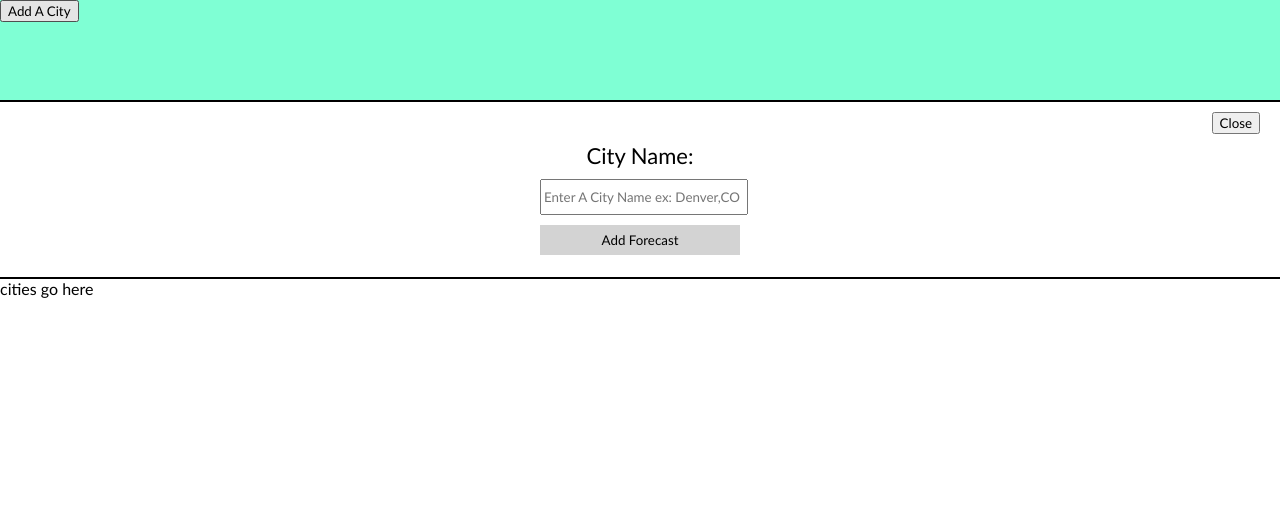
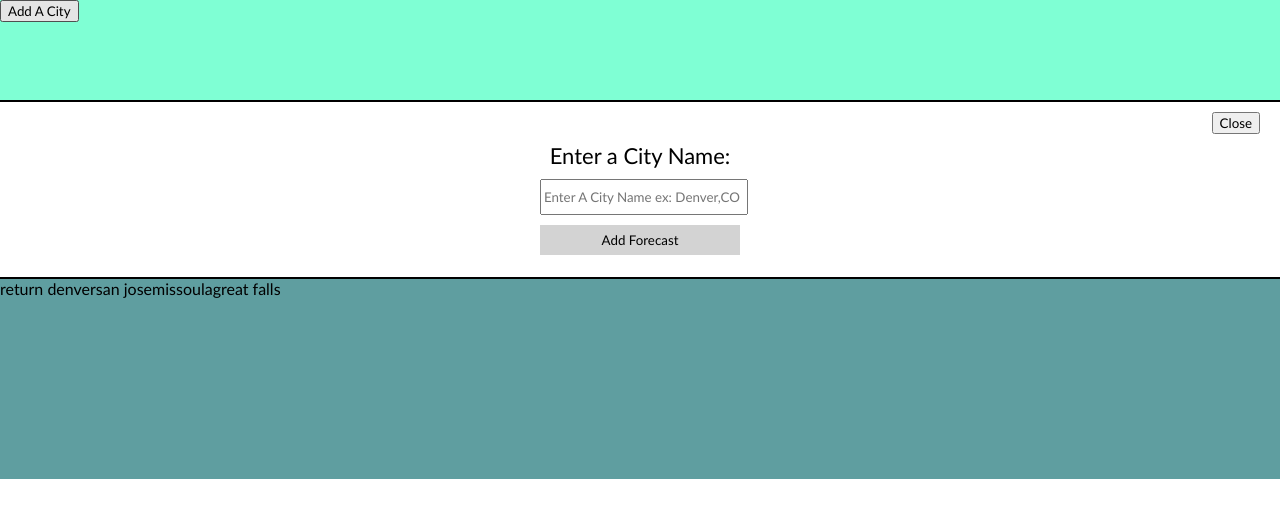
Before and after one commit to noahaklem/weather-watcher-frontend, a React (Create React App) app: page / in a window 1280 px wide. Shown: the top 518 px of the page. Built offline with nearby package versions, Linux system fonts and the light colour scheme.

Commit message:
refactor city and city card

```diff
--- a/src/App.js
+++ b/src/App.js
@@ -14,7 +14,7 @@ class App extends Component {
       isLoggedIn: false,
       showForm: true,
       city: '',
-      cities: [],
+      cities: ["denver", "san jose", "missoula", "great falls"],
       forecasts: []
     }
     this.handleOnToggle = this.handleOnToggle.bind(this);
@@ -38,9 +38,8 @@ class App extends Component {
     // this.addForecast(city);
     this.setState( previousState => {
       return {
-        ...previousState,
         city: '',
-        cities: [city]
+        cities: [...previousState.cities, city]
       }
     })
     console.log(this.state)
@@ -75,7 +74,7 @@ class App extends Component {
       <>
         <Navigation onClick={ this.handleOnToggle }/>
         <NewCityForm showForm={ this.state.showForm } onClick={ this.handleOnToggle } onSubmit={ this.handleOnSubmit } onChange={ this.handleOnChange }/>
-        <Cities />
+        <Cities cities={ this.state.cities }/>
       </>
 
       // <div className='app'>
--- a/src/components/container/ForecastContainer.js
+++ b/src/components/container/ForecastContainer.js
@@ -1,10 +1,9 @@
 import React from "react";
-import City from '../presentational/City'
 
 const ForecastContainer = ({forecasts}) => (
   <div className="forecast-container">
-    <City forecast={ forecasts } />
+    {/* <City forecast={ forecasts } /> */}
   </div>
-)
+);
 
 export default ForecastContainer;
--- a/src/components/container/NavigationContainer.js
+++ b/src/components/container/NavigationContainer.js
@@ -1,20 +1,19 @@
 import React from "react";
 import { NavLink } from "react-router-dom";
 import AddCity from "../presentational/AddCity";
-import SignUp from "../presentational/SignUp";
-import SignIn from "../presentational/Login";
+
 
 class NavigationContainer extends React.Component {
   render() {
     return (
       <div className="navigation-container">
-        <NavLink to="/signup" exact onSubmit={ this.props.onSubmit }>
+        {/* <NavLink to="/signup" exact onSubmit={ this.props.onSubmit }>
           Sign Up |
         </NavLink>
         <NavLink to="/login" exact >
           | Login
         </NavLink>
-        <AddCity onClick={ this.props.onClick }/>
+        <AddCity onClick={ this.props.onClick }/> */}
       </div>
     )
   }
--- a/src/components/presentational/Cities.js
+++ b/src/components/presentational/Cities.js
@@ -1,7 +1,9 @@
-function Cities() {
+import CityCard from "./CityCard";
+
+function Cities({ cities }) {
   return (
-    <section>
-      <p>cities go here</p>
+    <section className="cities-container">
+      return { cities }
     </section>
   )
 }
--- a/src/components/presentational/City.js
+++ /dev/null
@@ -1,13 +0,0 @@
-import React from 'react';
-import CityName from './CityName';
-import Forecast from './Forecast';
-
-const City = ({forecasts}) => (
-  <div className="city-container">
-    <CityName forecasts={ forecasts } />
-    <Forecast forecasts={ forecasts } />
-  </div>
-
-)
-
-export default City;
--- /dev/null
+++ b/src/components/presentational/CityCard.js
@@ -0,0 +1,9 @@
+function CityCard(city) {
+  return (
+    <div className="city-card">
+      This is a city
+    </div>
+  )
+}
+
+export default CityCard;
--- a/src/components/presentational/Navigation.js
+++ b/src/components/presentational/Navigation.js
@@ -1,7 +1,6 @@
 import { NavLink } from "react-router-dom";
 import Button from './Button';
-import SignUp from "./SignUp";
-import Login from "./Login";
+
 
 function Navigation({ onClick }) {
   return (
--- a/src/components/presentational/NewCityForm.js
+++ b/src/components/presentational/NewCityForm.js
@@ -11,7 +11,7 @@ function NewCityForm(props) {
         Close
       </button>
       <form className="add-new-city-form" onSubmit={ props.onSubmit } >
-        <label htmlFor='city_name'>City Name:</label>
+        <label htmlFor='city_name'>Enter a City Name:</label>
         <input
           type="text"
           name="city"
--- a/src/index.css
+++ b/src/index.css
@@ -60,3 +60,8 @@
 .add-new-city-form input[type=submit]:hover {
   background-color: lightgreen;
 }
+
+.cities-container {
+  background-color: cadetblue;
+  min-height: 200px;
+}
```
